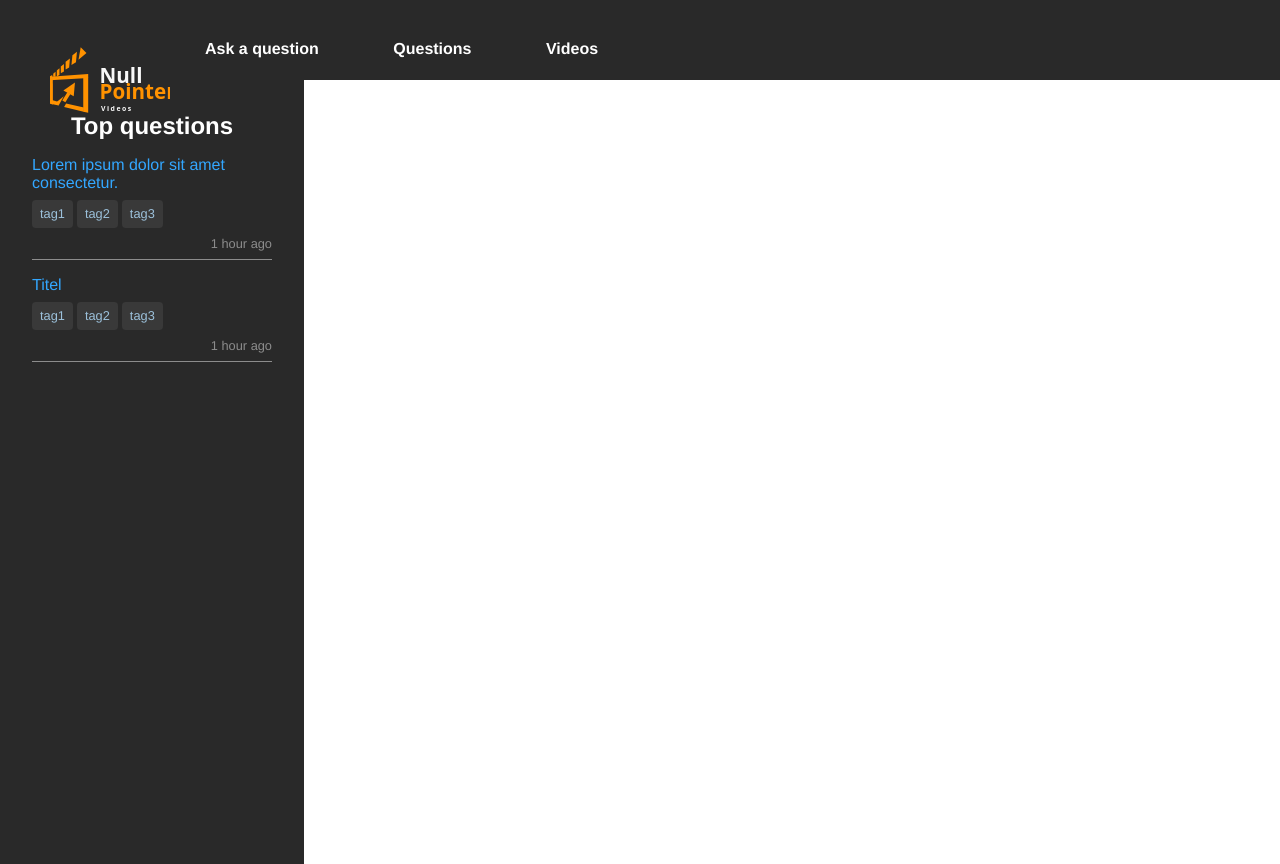
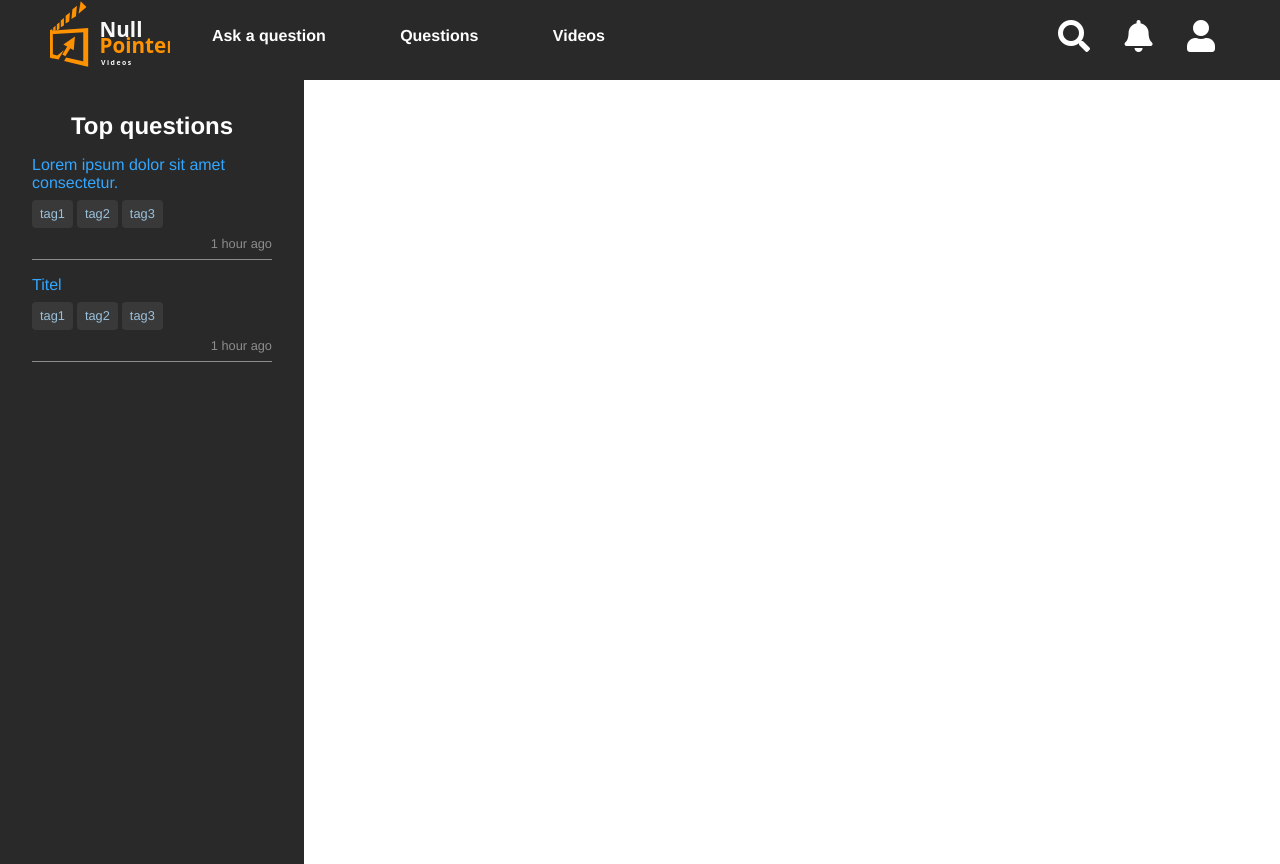
Before and after one commit to Yannieck/netflixsysteem, a PHP site: page /pages/askquestion.php in a window 1280 px wide. Run offline with PHP 8.4, Linux system fonts and the light colour scheme.

Commit message:
Geupdate header gemerged

```diff
--- a/assets/components/head.php
+++ b/assets/components/head.php
@@ -1,3 +1,4 @@
 <meta charset="UTF-8">
 <title>Null Pointer Videos</title>
 <link rel="stylesheet" href="../assets/styles/style.css">
+<link rel="stylesheet" href="https://use.fontawesome.com/releases/v5.15.4/css/all.css" integrity="sha384-DyZ88mC6Up2uqS4h/KRgHuoeGwBcD4Ng9SiP4dIRy0EXTlnuz47vAwmeGwVChigm" crossorigin="anonymous">
--- a/assets/components/header.php
+++ b/assets/components/header.php
@@ -1,13 +1,29 @@
 <header>
-    <a href="../index.php"><img src="../assets/img/lightlogo.svg" height="120" width="120" alt="logo"></a>
+    <div class="leftHeader">
+        <a href="index.php"><img src="../assets/img/lightlogo.svg" height="120" width="120" alt="logo"></a>
         <ul class="navtekst">
             <li><a href="">Ask a question</a></li>
             <li><a href="">Questions</a></li>
             <li><a href="">Videos</a></li>
         </ul>
+    </div>
+    <div class="rightHeader">
         <ul class="navicons">
-        <li><a href=""><i class="fas fa-search fa-2x"></i></a></li>
+            <li><input id="zoekBalk" type="text"></li>
+            <li><i onclick="showInput()" class="fas fa-search fa-2x"></i></li>
             <li><a href=""><i class="fas fa-bell fa-2x"></i></a></li>
             <li><a href=""><i class="fas fa-user fa-2x"></i></a></li>
         </ul>
+    </div>
 </header>
+<script>
+    const zoekbalkIcoon = document.getElementById("zoekBalk");
+
+    function showInput() {
+        if (zoekbalkIcoon.style.display == "inline") {
+            zoekbalkIcoon.style.display = "none";
+        } else {
+            zoekbalkIcoon.style.display = "inline";
+        }
+    }
+</script>
--- a/assets/styles/aside/aside.css
+++ b/assets/styles/aside/aside.css
@@ -1,4 +1,4 @@
-@import url("vars.css");
+@import url("../vars.css");
 aside {
   background-color: var(--clr-neutral-600);
   color: var(--clr-neutral-100);
--- a/assets/styles/aside/aside.scss
+++ b/assets/styles/aside/aside.scss
@@ -1,4 +1,4 @@
-@import url("vars.css");
+@import url("../vars.css");
 aside {
     background-color: var(--clr-neutral-600);
     color: var(--clr-neutral-100);
--- a/assets/styles/choosemembership/choosemembership.css
+++ b/assets/styles/choosemembership/choosemembership.css
@@ -1,4 +1,4 @@
-@import url("vars.css");
+@import url("../vars.css");
 body {
   color: white;
 }
--- a/assets/styles/choosemembership/choosemembership.scss
+++ b/assets/styles/choosemembership/choosemembership.scss
@@ -1,4 +1,4 @@
-@import url("vars.css");
+@import url("../vars.css");
 body {
     color: white;
 }
--- a/assets/styles/header/header.css
+++ b/assets/styles/header/header.css
@@ -1,9 +1,4 @@
-* {
-  margin: 0;
-  padding: 0;
-  font-family: Helvetica, sans-serif;
-}
-
+@import url("../vars.css");
 header {
   display: -webkit-box;
   display: -ms-flexbox;
@@ -25,7 +20,7 @@ header .leftHeader {
   -webkit-box-align: center;
       -ms-flex-align: center;
           align-items: center;
-  width: 40%;
+  width: 60%;
   height: 5vh;
 }
 
--- a/assets/styles/header/header.scss
+++ b/assets/styles/header/header.scss
@@ -1,9 +1,4 @@
-* {
-    margin: 0;
-    padding: 0;
-    font-family: Helvetica, sans-serif;
-}
-
+@import url("../vars.css");
 header {
     display: flex;
     padding: 20px 50px 20px 50px;
@@ -11,15 +6,13 @@ header {
     background-color: #292929;
     color: white;
     font-weight: bold;
-
     .leftHeader {
         display: flex;
         justify-content: space-between;
         align-items: center;
-        width: 40%;
+        width: 60%;
         height: 5vh;
     }
-
     .rightHeader {
         display: flex;
         justify-content: right;
@@ -27,17 +20,14 @@ header {
         width: 60%;
         height: 5vh;
     }
-
     a {
         text-decoration: none;
         color: white;
     }
-
     li {
         display: inline;
         color: white;
         padding: 15px;
-
         input {
             display: none;
             height: 3vh;
@@ -46,26 +36,18 @@ header {
             font-size: 1em;
         }
     }
-
-
 }
-
-
 
 .navtekst {
     a {
         padding: 20px;
     }
-
     a:hover {
         background-color: #E17F00;
         border-radius: 10px 10px 10px 10px;
     }
 }
 
-
-
-
 .navicons a:hover {
     color: #E17F00;
 }
--- a/assets/styles/landingpage/landingpage.css
+++ b/assets/styles/landingpage/landingpage.css
@@ -1,4 +1,4 @@
-@import url("vars.css");
+@import url("../vars.css");
 body {
   font-family: Arial, "Helvetica", sans-serif;
   background-image: url(../img/background.png);
--- a/assets/styles/landingpage/landingpage.scss
+++ b/assets/styles/landingpage/landingpage.scss
@@ -1,4 +1,4 @@
-@import url("vars.css");
+@import url("../vars.css");
 body {
     font-family: Arial, "Helvetica", sans-serif;
     background-image: url(../img/background.png);
--- a/assets/styles/login/login.css
+++ b/assets/styles/login/login.css
@@ -1,4 +1,4 @@
-@import url("vars.css");
+@import url("../vars.css");
 .content {
   width: 300px;
   height: 500px;
--- a/assets/styles/login/login.scss
+++ b/assets/styles/login/login.scss
@@ -1,4 +1,4 @@
-@import url("vars.css");
+@import url("../vars.css");
 .content {
     width: 300px;
     height: 500px;
--- a/assets/styles/style.css
+++ b/assets/styles/style.css
@@ -71,7 +71,6 @@ a {
   border-radius: 2px;
   cursor: pointer;
   font-size: 0.85rem;
-    font-weight: bold;
 }
 
 .button:hover {
@@ -84,6 +83,4 @@ a {
   font-size: 0.75rem;
   display: none;
 }
-
-
 /*# sourceMappingURL=style.css.map */
```
Also changed, not shown: pages/header.php (deleted, +0 -41 lines), 6 other files. Lines whose indentation alone changed are shown as unchanged.
